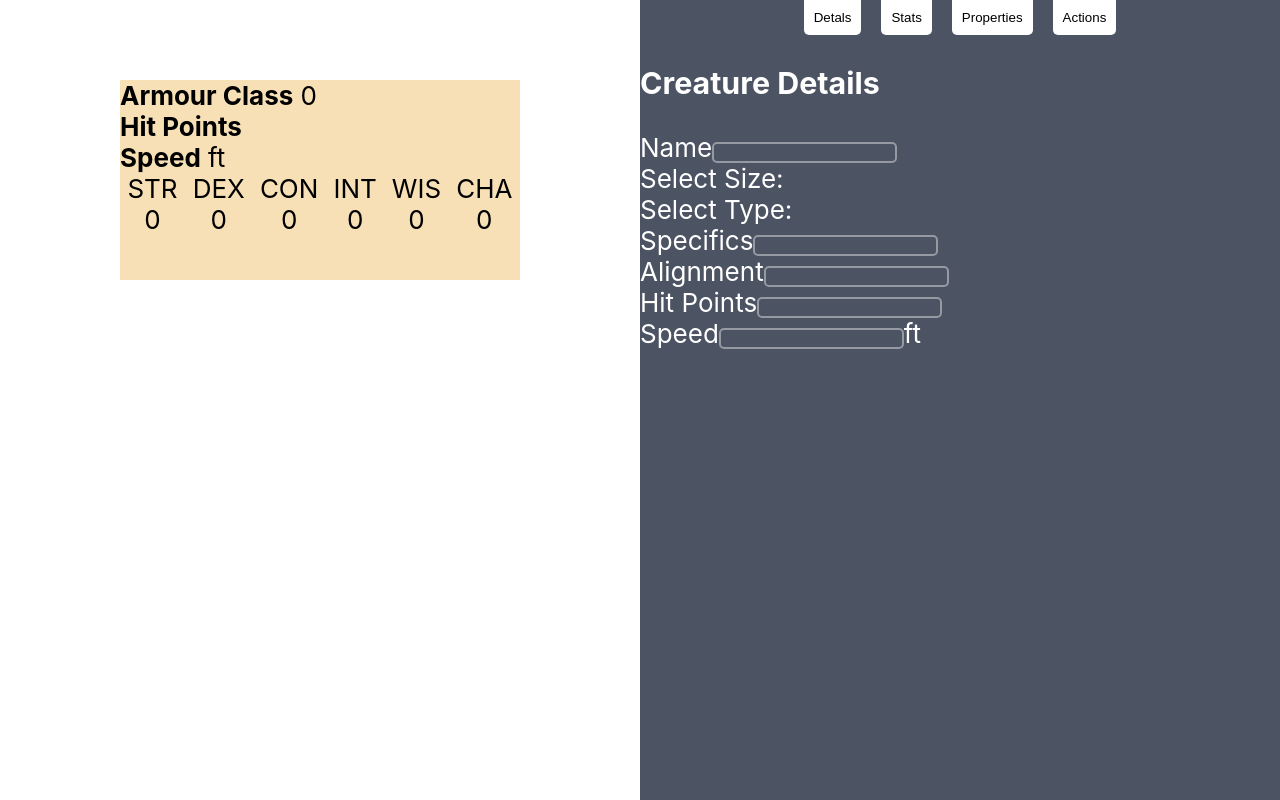
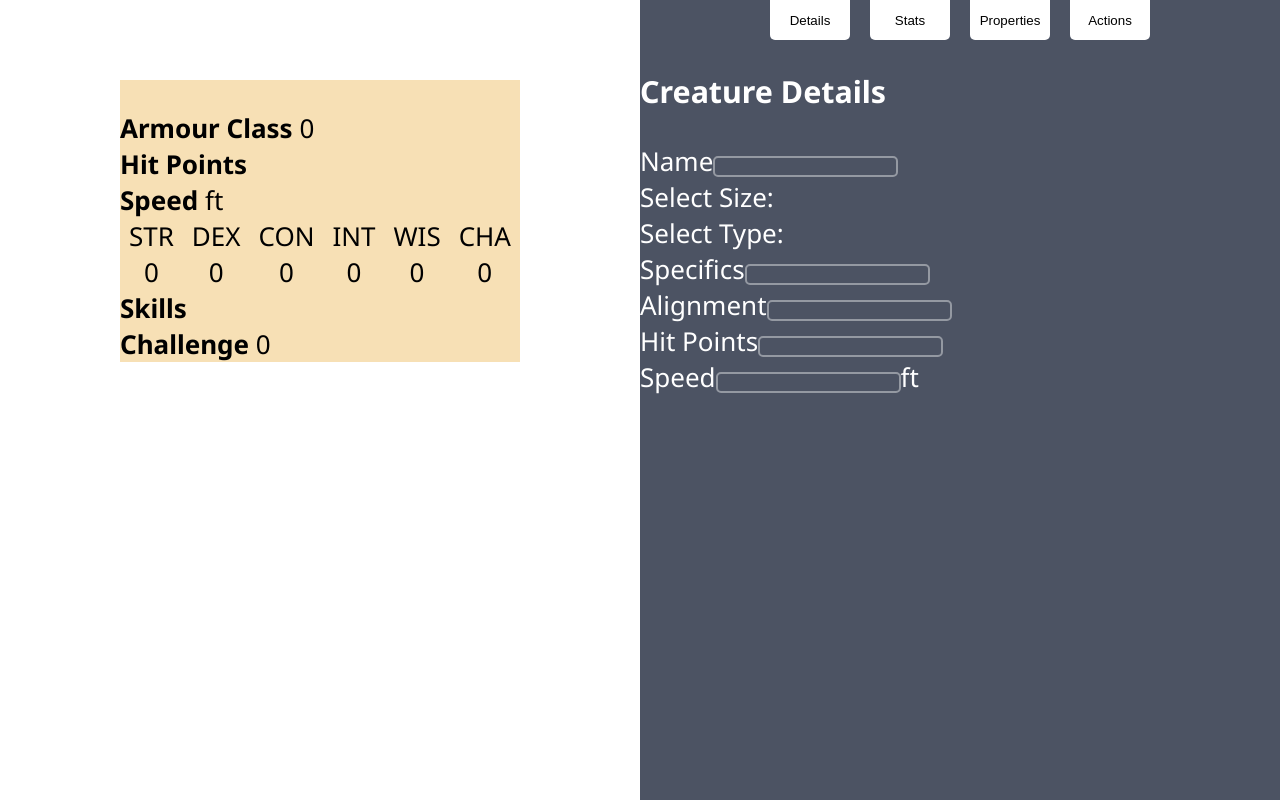
Before and after one commit to JosBogan/stat_block, a React (Create React App) app: page / in a window 1280 px wide. Built offline with nearby package versions, Linux system fonts and the light colour scheme.

Commit message:
added properties

```diff
--- a/src/App.css
+++ b/src/App.css
@@ -17,8 +17,12 @@
   flex: 1;
 }
 
-.stat_block_form {
+.stat_block_form_section {
   background-color: #4c5363;
+}
+
+.statblock_form {
+  padding-top: 40px;
 }
 
 .section {
@@ -31,22 +35,34 @@
 }
 
 .statblock_form_container {
+  position: relative;
   flex-direction: column;
 }
 
 .statblock_section_selection {
+  top: 0;
+  width: 100%;
+  position: absolute;
   display: flex;
   justify-content: center;
 }
 
 .statblock_form_tab {
   background: white;
-  padding: 10px 10px;
+  /* padding: 10px 10px; */
+  height: 40px;
   margin: 0 10px;
   border-radius: 0 0 5px 5px;
   outline: none;
   border: none;
   cursor: pointer;
+  transition: all 0.1s;
+  width: 80px;
+  /* position: absolute; */
+}
+
+.statblock_form_tab:hover {
+  height: 60px;
 }
 
 .input {
@@ -68,6 +84,10 @@
   color: black;
   min-width: 400px;
   min-height: 200px;
+}
+
+.creature_name {
+  font-family: "Libre Baskerville";
 }
 
 /* Inputs */
--- a/src/App.js
+++ b/src/App.js
@@ -24,7 +24,16 @@ function App() {
     con: 0,
     int: 0,
     wis: 0,
-    cha: 0
+    cha: 0,
+    savingThrows: [],
+    skills: [],
+    damageVul: [],
+    damageRes: [],
+    damageImm: [],
+    conditionImm: [],
+    senses: [],
+    languages: [],
+    challange: 0
   })
 
   function onChange(event) {
@@ -43,7 +52,7 @@ function App() {
         <div className="stat_block">
           <Statblock stats={stats}/>
         </div>
-        <div className="stat_block_form">
+        <div className="stat_block_form_section">
           <StatblockForm onChange={onChange}/>
         </div>
       </div>
--- a/src/index.css
+++ b/src/index.css
@@ -1,12 +1,16 @@
+@import url('https://fonts.googleapis.com/css2?family=Noto+Sans:ital,wght@0,400;0,700;1,400;1,700&display=swap');
+@import url('https://fonts.googleapis.com/css2?family=Libre+Baskerville&display=swap');
+
 * {
   box-sizing: border-box;
 }
 
 body {
   margin: 0;
-  font-family: -apple-system, BlinkMacSystemFont, 'Segoe UI', 'Roboto', 'Oxygen',
+  font-family: 'Noto Sans';
+  /* font-family: -apple-system, BlinkMacSystemFont, 'Segoe UI', 'Roboto', 'Oxygen',
     'Ubuntu', 'Cantarell', 'Fira Sans', 'Droid Sans', 'Helvetica Neue',
-    sans-serif;
+    sans-serif; */
   -webkit-font-smoothing: antialiased;
   -moz-osx-font-smoothing: grayscale;
 }
--- a/src/statblock/Statblock.js
+++ b/src/statblock/Statblock.js
@@ -5,9 +5,9 @@ function Statblock(props) {
     <div className="statblock_container section">
       <div className="statblock">
         <div>
-          <div>
+          <h3 className="creature_name">
             {props.stats.name}
-          </div>
+          </h3>
           <div>
             {props.stats.size} {props.stats.type}
           </div>
@@ -49,6 +49,14 @@ function Statblock(props) {
             <div>{props.stats.cha}</div>
           </div>
         </div>
+        <div>
+          <div>
+            <strong>Skills</strong> {props.stats.skills.map(item => <div>{item.label}</div>)}
+          </div>
+          <div>
+            <strong>Challenge</strong> {props.stats.challange}
+          </div>
+        </div>
       </div>
     </div>
   )
--- a/src/statblock_form/SectionTabs.js
+++ b/src/statblock_form/SectionTabs.js
@@ -7,7 +7,7 @@ function SectionTabs(props) {
       className="statblock_form_tab"
       onClick={(event) => props.changeTabs(event, 'details')}
     >
-      Detals
+      Details
     </button>
     <button
       className="statblock_form_tab"
--- a/src/statblock_form/StatblockForm.js
+++ b/src/statblock_form/StatblockForm.js
@@ -39,7 +39,7 @@ function StatblockForm(props) {
   return (
     <div className="statblock_form_container section">
       <SectionTabs changeTabs={changeTabs}/>
-      <form>
+      <form className="statblock_form">
         {renderSwitch()}
         {/* <Details
           onChange={props.onChange}
--- a/src/statblock_form/inputs/NumberInput.js
+++ b/src/statblock_form/inputs/NumberInput.js
@@ -7,6 +7,7 @@ function NumberInput(props) {
       <input
         type="number"
         max={`${props.max}`}
+        min={0}
         name={props.name}
         onChange={props.onChange}
       />
--- /dev/null
+++ b/src/statblock_form/inputs/OptionSelect.js
@@ -0,0 +1,43 @@
+import React, { useState } from 'react'
+
+function OptionSelect(props) {
+
+  const [ properties, setProperties ] = useState([])
+  const [ open, setOpen ] = useState(false)
+
+  function onClick(event, option) {
+    const property = [...properties, option]
+    setProperties(property)
+    // props.onChange()
+    console.log('placeholder')
+    openDropdown()
+  }
+
+  function openDropdown() {
+    setOpen(!open)
+  }
+
+  return (
+    <div>
+      <label>{props.label}</label>
+      {properties.map((property) => (
+        <div>{property.label}</div>
+      ))}
+      {properties.length < props.options.length &&
+      <div
+        onClick={openDropdown}
+      >+</div>}
+      <div
+        className={`select_options options_open_${open}`}
+      >
+        {props.options.filter(item => !properties.includes(item)).map((option) => (
+          <div
+            onClick={(event) => onClick(event, option)}
+          >{option.label}</div>
+        ))}
+      </div>
+    </div>
+  )
+}
+
+export default OptionSelect
--- a/src/statblock_form/tabs/Properties.js
+++ b/src/statblock_form/tabs/Properties.js
@@ -2,13 +2,37 @@ import React from 'react'
 
 // import TextInput from '../inputs/TextInput'
 // import Dropdown from '../inputs/Dropdown'
+import NumberInput from '../inputs/NumberInput'
+import OptionSelect from '../inputs/OptionSelect'
 
 function Properties(props) {
+
+  const skills = [
+    {label: 'strength',},
+    {label: 'dexterity', },
+    {label: 'constitution', },
+    {label: 'intelligence', },
+    {label: 'wisdom', },
+    {label: 'charisma'},
+  ]
+
+  const damageRes = [
+
+  ]
 
   return (
     <div className="Creature Details">
       <h3>Creature Properties</h3>
-
+      <NumberInput
+        name="challange"
+        label="Challange"
+        onChange={props.onChange}
+      />
+      <OptionSelect
+        label="skills"
+        options={skills}
+        onChange={props.onChange}
+      />
     </div>
   )
 }
```
